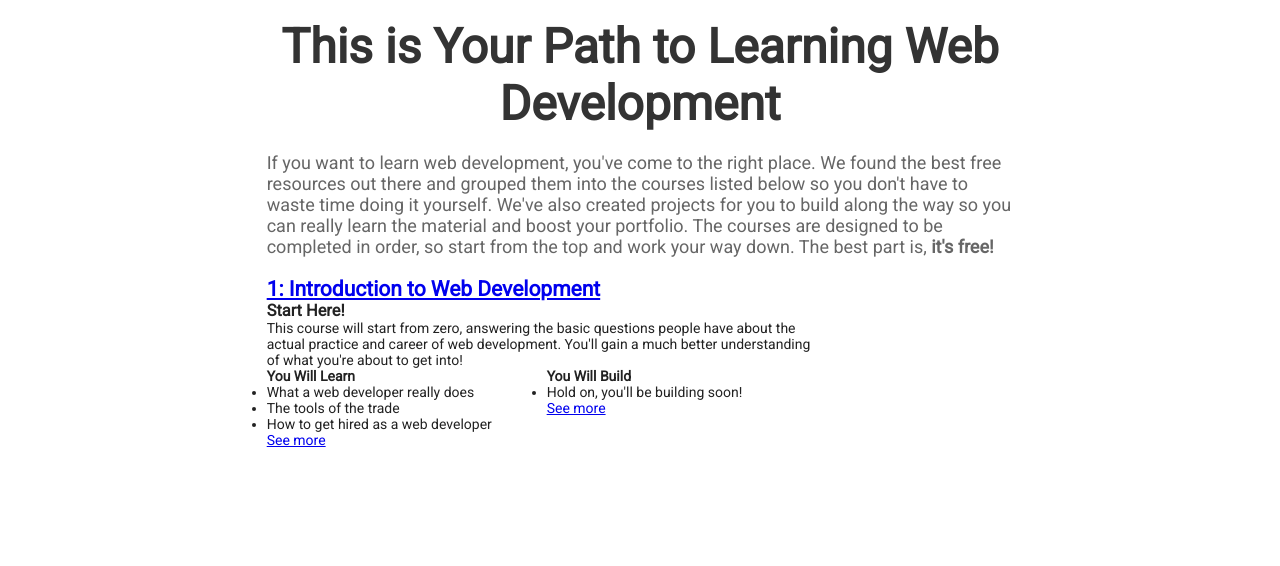
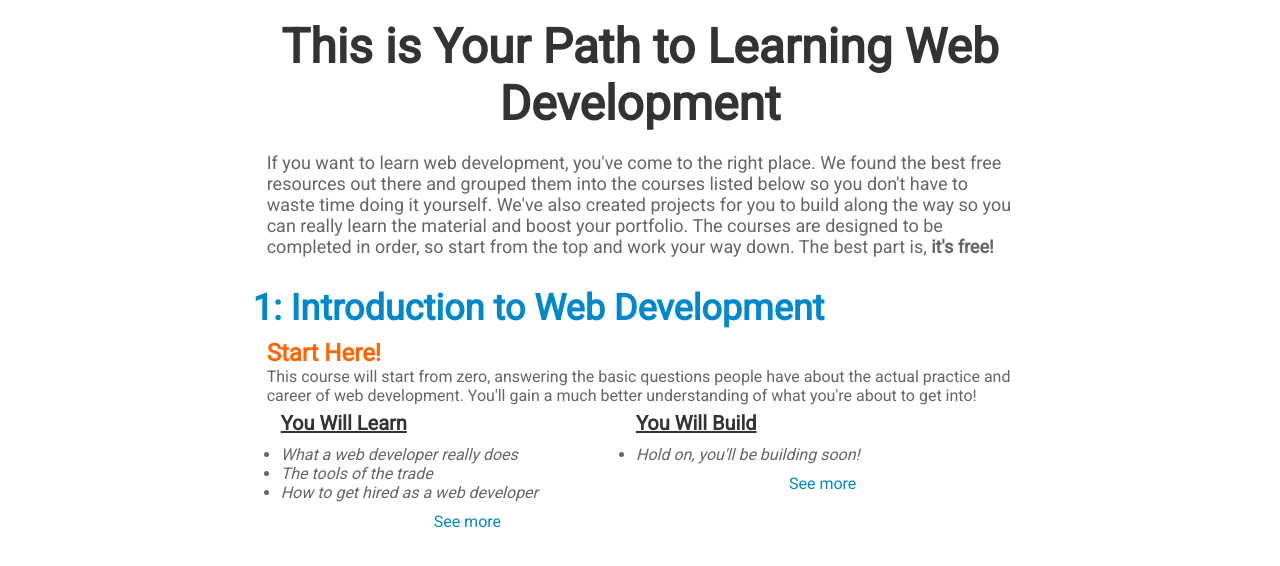
Before and after one commit to Vpatel1093/css-framework, a plain HTML site: page index.html in a window 1280 px wide. Shown: the part 62-628 px from the top of the page. Drawn offline with nearby package versions, Linux system fonts and the light colour scheme.

Commit message:
finish typography for course listings

```diff
--- a/css/odin-clone.css
+++ b/css/odin-clone.css
@@ -24,6 +24,72 @@ h1 {
 
 .course {
   margin-bottom: 20px;
+  margin-top: 30px;
+}
+
+.course h2 {
+  margin-left: -14px;
+}
+
+.course h2 a {
+  text-decoration: none;
+  font-size: 36px;
+  color: #08c;
+}
+
+.course h2 a:hover, .course h2 a:focus {
+  color: #07a;
+}
+
+.course h3 {
+  color: #f60;
+  font-size: 24px;
+  margin-top: 10px;
+}
+
+.course-content p {
+  font-size: 16px;
+  color: #666;
+}
+
+.learn, .build {
+  margin-top: 6px;
+}
+
+.learn {
+  margin-left: 14px;
+}
+
+.build {
+  margin-left: -18px;
+}
+
+.learn h4, .build h4 {
+  text-decoration: underline;
+  font-size: 20px;
+  font-weight: bold;
+  color: #333333;
+}
+
+.learn ul, .build ul {
+  margin-top: 10px;
+  font-size: 16px;
+  color: #666;
+  font-style: italic;
+}
+
+.see-more {
+  width: 100%;
+  text-align: center;
+  margin-top: 10px;
+}
+
+.see-more a, .see-more a {
+  text-decoration: none;
+  color: #0088cc;
+  font-size: 16px;
+  margin-left: auto;
+  margin-right: auto;
 }
 
 /* Nav */
--- a/index.html
+++ b/index.html
@@ -18,11 +18,17 @@
     });
 
     $(window).on('resize', function () {
-      if($(window).width() > 980) {
+      if ($(window).width() > 980) {
         $('#container').addClass('col-7');
         $('#container').removeClass('col-11');
-        $('#spacing').hide();
-      } else {
+      } else if ($(window).width() < 980) {
+        $('#container').addClass('col-11');
+        $('#container').removeClass('col-7');
+      };
+    });
+
+    $(window).on('load', function() {
+      if ($(window).width() < 980) {
         $('#container').addClass('col-11');
         $('#container').removeClass('col-7');
       };
@@ -56,7 +62,7 @@
     <div class="course">
       <h2><a href="https://www.theodinproject.com/courses/introduction-to-web-development">1: Introduction to Web Development</a></h2>
       <h3>Start Here!</h3>
-      <div class="course-content col-9">
+      <div class="course-content">
         <p>This course will start from zero, answering the basic questions people have about the actual practice and career of web development. You'll gain a much better understanding of what you're about to get into!</p>
         <div class="learn col-6">
           <h4>You Will Learn</h4>
@@ -65,14 +71,18 @@
             <li>The tools of the trade</li>
             <li>How to get hired as a web developer</li>
           </ul>
-          <a href="https://www.theodinproject.com/courses/introduction-to-web-development">See more</a>
+          <div class="see-more">
+            <a href="https://www.theodinproject.com/courses/introduction-to-web-development">See more</a>
+          </div>
         </div>
         <div class="build col-6">
           <h4>You Will Build</h4>
           <ul>
             <li>Hold on, you'll be building soon!</li>
           </ul>
-          <a href="https://www.theodinproject.com/courses/introduction-to-web-development">See more</a>
+          <div class="see-more">
+            <a href="https://www.theodinproject.com/courses/introduction-to-web-development">See more</a>
+          </div>
         </div>
       </div>
     </div>
```
Also changed, not shown: 1 other file.
